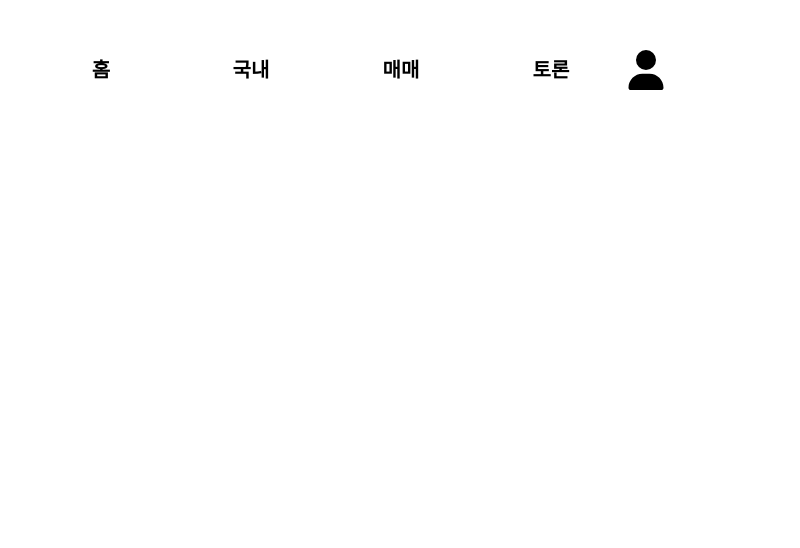
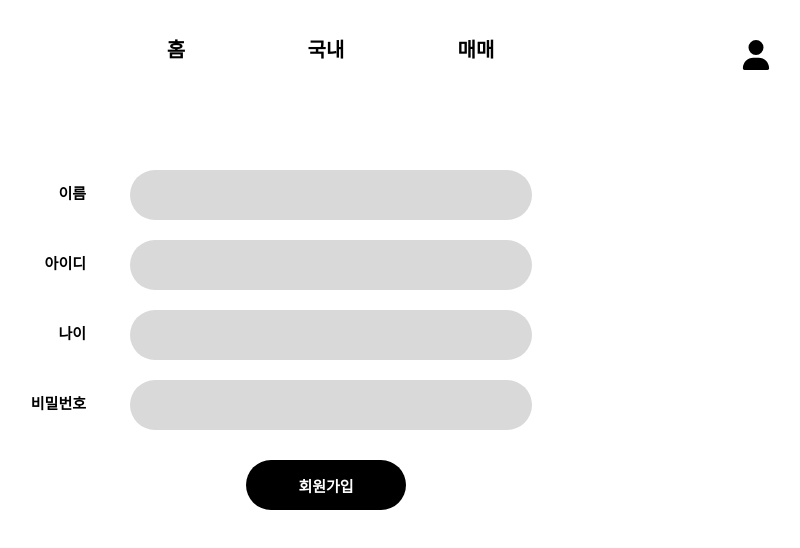
Before and after one commit to KW-DB-Project/DB-Project-FE, a React (Create React App) app in the folder db-frontend/: page /join in a window 1280 px wide. Shown: the top 548 px of the page, without its empty margins (314-1114 px from the left). Built offline with nearby package versions, Linux system fonts and the light colour scheme.

Commit message:
Login and Join page

```diff
--- a/db-frontend/src/common/MenuNav.jsx
+++ b/db-frontend/src/common/MenuNav.jsx
@@ -19,11 +19,8 @@ const MenuNav = () => {
         <StyledMenuButton to="/stocktrading" >
         {location.pathname === '/stocktrading' ? <ClickMenuName>매매</ClickMenuName> : <MenuName>매매</MenuName> }
         </StyledMenuButton>
-        <StyledMenuButton to="/stockdebate" >
-        {location.pathname === '/stockdebate' ? <ClickMenuName>토론</ClickMenuName> : <MenuName>토론</MenuName> }
-        </StyledMenuButton>
       </StyledMenubar>
-      <StyledMenuButton to="/login">
+      <StyledMenuButton to="/usermy">
       <StyledFontawsome icon={faUser}  />
       </StyledMenuButton>
       </MenubarLayout>
@@ -53,10 +50,11 @@ const StyledMenuButton = styled(NavLink)`
 
 const StyledFontawsome = styled(FontAwesomeIcon)`
 
-margin-top:30px;
-width:40px;
-height:40px;
+margin-top:40px;
+width:30px;
+height:30px;
 position:absolute;
+margin-left:190px;
 
 `;
 
--- a/db-frontend/src/pages/JoinPage.jsx
+++ b/db-frontend/src/pages/JoinPage.jsx
@@ -1,5 +1,140 @@
+import { useState } from "react";
+import { useNavigate } from "react-router-dom";
+import styled from "styled-components";
+
 function JoinPage(){
-  return(<></>);
+
+  const [inputs, setInputs] = useState({userName:'',id:'',age:'',password:''});
+  const {userName,id,age,password} = inputs; // 비구조화 할당을 통해 값 추출
+  const navigate = useNavigate();
+
+  const onChange = (e) => {
+    const {name, value} =e.target; //우선 e.target에서 id와 value 추출
+    setInputs({
+      ...inputs, //기존의 input 객체를 복사한 뒤
+      [name]: value // name 키를 가진 값을 value 로 설정
+    });
+
+  };
+
+  const onClick = () => {
+
+    if(id==='' || password==='' || userName==='' || age==='')
+    {
+      alert("값을 모두 입력해주세요");
+      return;
+    }
+    else{
+    alert("이름"+userName+"아이디: "+id+"비번: "+password+"나이"+age);
+    navigate('/usermy');
+    }
+  };
+
+  return(
+    <JoinPageLayout>
+      <Joinlayout>
+        <InputContainer>
+          <TitleLayout><Title>이름</Title></TitleLayout>
+          <InputLayout>
+            <StyledInput type="text" onChange={onChange} name="userName" value={userName}></StyledInput>
+          </InputLayout>
+        </InputContainer>
+        <InputContainer>
+          <TitleLayout><Title>아이디</Title></TitleLayout>
+          <InputLayout>
+            <StyledInput type="text" onChange={onChange} name="id" value={id}></StyledInput>
+          </InputLayout>
+        </InputContainer>
+        <InputContainer>
+          <TitleLayout><Title>나이</Title></TitleLayout>
+          <InputLayout>
+            <StyledInput type="text" onChange={onChange} name="age" value={age}></StyledInput>
+          </InputLayout>
+        </InputContainer>
+        <InputContainer>
+          <TitleLayout><Title>비밀번호</Title></TitleLayout>
+          <InputLayout>
+            <StyledInput type="text" onChange={onChange} name="password" value={password}></StyledInput>
+          </InputLayout>
+        </InputContainer>
+        <JoinBtnLayout>
+          <JoinBtn onClick={onClick}>회원가입</JoinBtn>
+        </JoinBtnLayout>
+      </Joinlayout>
+    </JoinPageLayout>
+  );
 }
 
 export default JoinPage;
+
+const JoinPageLayout =styled.div`
+height:100%;
+width:100%;
+display: flex;
+`;
+
+//전체 화면 레이아웃
+const Joinlayout = styled.div`
+  padding-top: 160px;
+  margin:0 auto;
+  width:600px;
+`; //0 auto 중앙정렬 위해서 사용 부모 레이아웃에 flex 걸고 이거 쓰면 중앙정렬
+
+//인풋 레이아웃
+const InputLayout =styled.div`
+width:73%;
+height:50px;
+border-radius: 30px;
+background-color:rgb(217,217,217);
+display:flex;
+margin:0 auto;
+`;
+
+//입력 레이아웃
+const StyledInput =styled.input`
+outline:none;
+border: 0 solid black;
+width:80%;
+font-size:15px;
+background-color:rgb(217,217,217);
+margin: 0 auto;
+`;
+
+//인풋값 컨테이너
+const InputContainer = styled.div`
+display:flex;
+margin-top:10px;
+margin-right:50px;
+`;
+
+//회원가입 버튼 레이아웃
+const JoinBtnLayout =styled.div`
+margin-top:20px;
+text-align:center;
+`;
+
+//회원가입 버튼
+const JoinBtn = styled.button`
+  font-size:15px;
+  border-radius: 30px;
+  background-color:black;
+  color:white;
+  width:160px;
+  height:50px;
+  font-weight:bold;
+  border:none;
+`;
+
+//글자 레이아웃
+const TitleLayout = styled.div`
+height:60px;
+width:60px;
+text-align:right;
+`;
+
+//글자 속성
+const Title=styled.div`
+font-size:15px;
+font-weight:bold;
+margin-top:17px;
+`;
--- a/db-frontend/src/pages/LoginPage.jsx
+++ b/db-frontend/src/pages/LoginPage.jsx
@@ -1,5 +1,136 @@
+import { useState } from "react";
+import { NavLink } from "react-router-dom";
+import styled from "styled-components";
+
 function LoginPage(){
-  return(<></>);
+
+  const [inputs, setInputs] = useState({id:'',password:''});
+  const {id,password} = inputs; // 비구조화 할당을 통해 값 추출
+
+
+  const onChange = (e) => {
+    const {name, value} =e.target; //우선 e.target에서 id와 value 추출
+    setInputs({
+      ...inputs, //기존의 input 객체를 복사한 뒤
+      [name]: value // name 키를 가진 값을 value 로 설정
+    });
+
+  };
+
+  const onClick = () => {
+
+    if(id==='' || password==='')
+    {
+      alert("값을 모두 입력해주세요");
+      return;
+    }
+    else{
+    alert("아이디: "+id+"비번: "+password);
+    }
+  };
+
+  return(
+    <LoginPageLayout>
+  <Loginlayout>
+     <TitleInputCon >
+        <TitleLayout className="아이디 레이아웃"><Title>아이디</Title></TitleLayout>
+        <InputLayout>
+          <StyledInput type="text" onChange={onChange} name="id" value={id} ></StyledInput>
+        </InputLayout>
+      </TitleInputCon>
+      <TitleInputCon>
+        <TitleLayout><Title>비밀번호</Title></TitleLayout>
+        <InputLayout>
+          <StyledInput type="password" onChange={onChange} name="password" value={password}></StyledInput>
+        </InputLayout>
+      </TitleInputCon>
+      <JoinBtnLayout>
+     <LoginBtn onClick={onClick} >로그인</LoginBtn>
+     </JoinBtnLayout>
+     <JoinBtnLayout>
+      <JoinBtn to="/join">회원가입</JoinBtn>
+      </JoinBtnLayout>
+  </Loginlayout>
+  </LoginPageLayout>
+  );
 }
 
 export default LoginPage;
+
+const LoginPageLayout = styled.div`
+height:100%;
+width:100%;
+display: flex;
+`;
+
+const TitleLayout = styled.div`
+height:60px;
+width:60px;
+text-align:right;
+`;
+
+//전체 화면 레이아웃
+const Loginlayout = styled.div`
+  padding-top: 300px;
+  margin:0 auto;
+  width:600px;
+`; //0 auto 중앙정렬 위해서 사용 부모 레이아웃에 flex 걸고 이거 쓰면 중앙정렬
+
+//회원가입 버튼
+const JoinBtn = styled(NavLink)`
+  color:gray;
+  font-size:15px;
+  font-weight:bold;
+`;
+
+//회원가입 버튼 레이아웃
+const JoinBtnLayout =styled.div`
+margin-top:20px;
+text-align:center;
+`;
+
+//로그인 버튼
+const LoginBtn = styled.button`
+  font-size:15px;
+  border-radius: 30px;
+  background-color:black;
+  color:white;
+  width:160px;
+  height:50px;
+  font-weight:bold;
+  border:none;
+`;
+
+//인풋 레이아웃
+const InputLayout =styled.div`
+width:73%;
+height:50px;
+border-radius: 30px;
+background-color:rgb(217,217,217);
+display:flex;
+margin:0 auto;
+`;
+
+//입력 레이아웃
+const StyledInput =styled.input`
+outline:none;
+border: 0 solid black;
+width:80%;
+font-size:15px;
+background-color:rgb(217,217,217);
+margin: 0 auto;
+`;
+
+//글자 레이아웃
+const Title=styled.div`
+font-size:15px;
+font-weight:bold;
+margin-top:17px;
+`;
+
+//디스플레이 플렉스
+const TitleInputCon=styled.div`
+display:flex;
+margin-top:10px;
+margin-right:50px;
+`;
--- a/db-frontend/src/pages/StockTradingPage.jsx
+++ b/db-frontend/src/pages/StockTradingPage.jsx
@@ -1,5 +1,161 @@
+import styled from "styled-components";
+import { useState } from "react";
+import {FontAwesomeIcon} from '@fortawesome/react-fontawesome';
+import { faHeart, faMagnifyingGlass} from '@fortawesome/free-solid-svg-icons';
+
+
 function StockTradingPage(){
-  return (<></>);
+
+  const [wrSearch,setwrSearch]=useState('')
+
+  const onChange = (e) => {
+    setwrSearch(e.target.value);
+  };
+
+
+  const SearchOnClick = () => {
+      if(wrSearch===''){
+        alert('내용을 입력해주세요.');
+        return;
+      }
+      else{
+      alert(wrSearch);
+      setwrSearch('');
+      }
+  }
+
+  const BuyClick = () => {
+      alert('매수 클릭');
+
+  }
+
+  const SellClick = () => {
+    alert('매도 클릭');
+
+}
+
+  return (
+    <Tradelayout>
+      <LeftSide>
+      <StyledSearchLayout>
+        <input type="text" value={wrSearch} onChange={onChange} style={{
+            width:"80%",
+            margin:"10px",
+            borderBottom:"0px",
+            borderRight:"0px",
+            borderTop:"0px",
+            borderLeft:"0px",
+            padding:"5px",
+            color:"black",
+            fontSize:"22px",
+            marginLeft:"25px",
+            marginTop:"13px"
+          }}></input>
+          <StyledFontawsome icon={faMagnifyingGlass} onClick={SearchOnClick}/>
+      </StyledSearchLayout>
+      <StyledLayout>
+        <NameLayout>
+        <StyledFontawsome icon={faHeart} /><ComName>기업명</ComName><ComEx>기업정보</ComEx>
+        </NameLayout>
+      </StyledLayout>
+      </LeftSide>
+      <RightSide>
+      <StyledLayout>
+        <NameLayout>
+          <DisplayFlex>
+        <StyledBtn style={{backgroundColor:'rgb(252,190,190)'}} onClick={BuyClick} >매수</StyledBtn>
+        <StyledBtn style={{backgroundColor:'rgb(190,222,252)',marginLeft:'40px'}} onClick={SellClick}>매도</StyledBtn>
+        </DisplayFlex>
+        </NameLayout>
+      </StyledLayout>
+      </RightSide>
+    </Tradelayout>
+
+  );
 }
 
 export default StockTradingPage;
+
+//기업 정보
+const ComEx = styled.div`
+font-size:15px;
+postion:absolute;
+right:10px;
+`;
+
+//기업 이름
+const ComName = styled.div`
+  font-size:25px;
+  margin-left:10px;
+  margin-top:5px;
+`;
+
+//전체 화면 레이아웃
+const Tradelayout = styled.div`
+  display:flex;
+  width:60%;
+  padding-top: 160px;
+  margin: 0 auto;
+`;
+
+//디스플레이 플렉스
+const DisplayFlex=styled.div`
+display:flex;
+`;
+
+//검색창
+const StyledSearchLayout = styled.div`
+height:70px;
+border-radius: 30px;
+width:500px;
+box-shadow: ${(props) => props.theme.defaultShadow};
+padding:5px;
+`;
+
+//왼쪽 설정
+const LeftSide =styled.div`
+
+`;
+
+//오른쪽 설정
+const RightSide =styled.div`
+margin-left:40px;
+margin-top:70px;
+`;
+
+//스타일 레이아웃
+const StyledLayout = styled.div`
+margin-top:30px;
+border-radius: 50px 50px 50px 50px;
+width:500px;
+box-shadow: ${(props) => props.theme.defaultShadow};
+padding:5px;
+`;
+
+//기업명 기업정보 아이콘 묶는 레이아웃
+const NameLayout =styled.div`
+display:flex;
+padding:10px;
+margin:10px;
+position:relative;
+`;
+
+//아이콘 스타일
+const StyledFontawsome = styled(FontAwesomeIcon)`
+
+width:30px;
+height:30px;
+
+`;
+
+//버튼 스타일
+const StyledBtn = styled.button`
+height:45px;
+width:200px;
+border-radius: 30px;
+padding:5px;
+text-algin:center;
+border:none;
+color:white;
+font-size:20px;
+`;
--- a/db-frontend/src/pages/UserMyPage.jsx
+++ b/db-frontend/src/pages/UserMyPage.jsx
@@ -1,5 +1,12 @@
+import Login from './LoginPage';
+import {Routes, Route} from 'react-router-dom'
+
 function UserMyPage(){
-  return(<></>);
+  return(
+    <div className='UserMyPage'>
+  <Login></Login>
+  </div>
+  );
 }
 
 export default UserMyPage;
--- a/db-frontend/src/styles/GlobalStyle.js
+++ b/db-frontend/src/styles/GlobalStyle.js
@@ -4,7 +4,6 @@ const GlobalStyle = createGlobalStyle`
   body{
     background-color : white;
     color : black;
-    margin-top:20px;
   }
 
   *{
```
Also changed, not shown: db-frontend/src/component/stock-trading-page/img/heart-regular (1).svg (added).
